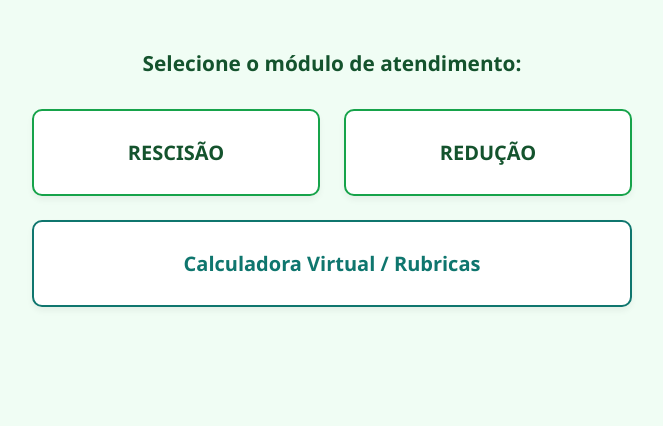
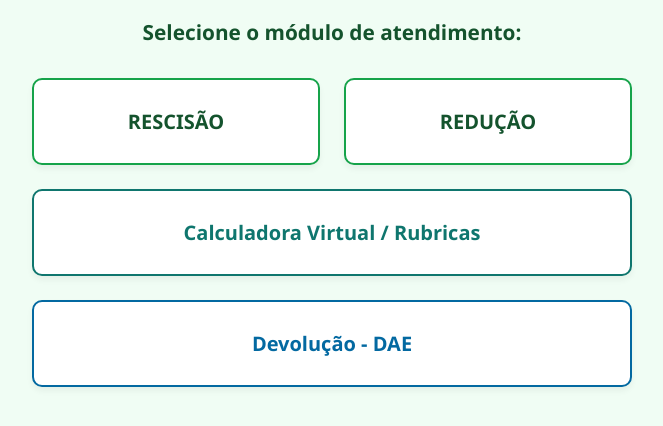
Before and after one commit to abraaoseduc/sistemacptd, a plain HTML site: page index.html in a window 1280 px wide. Shown: the part 246-672 px from the top of the page, without its empty margins (308-971 px from the left). Drawn offline with Linux system fonts and the light colour scheme.

Commit message:
Update index.html

```diff
--- a/index.html
+++ b/index.html
@@ -10,6 +10,8 @@
             --primary-hover: #15803d;
             --secondary: #0f766e;
             --secondary-hover: #0d9488;
+            --tertiary: #0369a1;
+            --tertiary-hover: #0284c7;
             --bg: #f0fdf4;
             --card-bg: #ffffff;
             --text-main: #14532d;
@@ -76,7 +78,7 @@
             max-width: 600px;
         }
 
-        /* Container do botão inferior (Centralizado abaixo) */
+        /* Container dos botões inferiores (Centralizados abaixo) */
         .menu-buttons-secondary {
             display: flex;
             justify-content: center;
@@ -111,7 +113,7 @@
             box-shadow: 0 8px 15px rgba(22, 163, 74, 0.25);
         }
 
-        /* Estilo para o novo botão (Calculadora Virtual / Rubricas) */
+        /* Estilo para o botão (Calculadora Virtual / Rubricas) */
         .btn-menu-alt {
             border-color: var(--secondary);
             color: var(--secondary);
@@ -121,6 +123,18 @@
             background-color: var(--secondary-hover);
             color: #ffffff;
             box-shadow: 0 8px 15px rgba(15, 118, 110, 0.25);
+        }
+
+        /* Estilo para o novo botão (Devolução - DAE) */
+        .btn-menu-dae {
+            border-color: var(--tertiary);
+            color: var(--tertiary);
+        }
+
+        .btn-menu-dae:hover {
+            background-color: var(--tertiary-hover);
+            color: #ffffff;
+            box-shadow: 0 8px 15px rgba(3, 105, 161, 0.25);
         }
     </style>
 </head>
@@ -144,6 +158,11 @@
         <div class="menu-buttons-secondary">
             <a href="calculadora.html" class="btn-menu btn-menu-alt">Calculadora Virtual / Rubricas</a>
         </div>
+
+        <!-- Linha 3: Devolução - DAE centralizado abaixo -->
+        <div class="menu-buttons-secondary">
+            <a href="DAE/index.html" class="btn-menu btn-menu-dae">Devolução - DAE</a>
+        </div>
     </div>
 
 </body>
```
